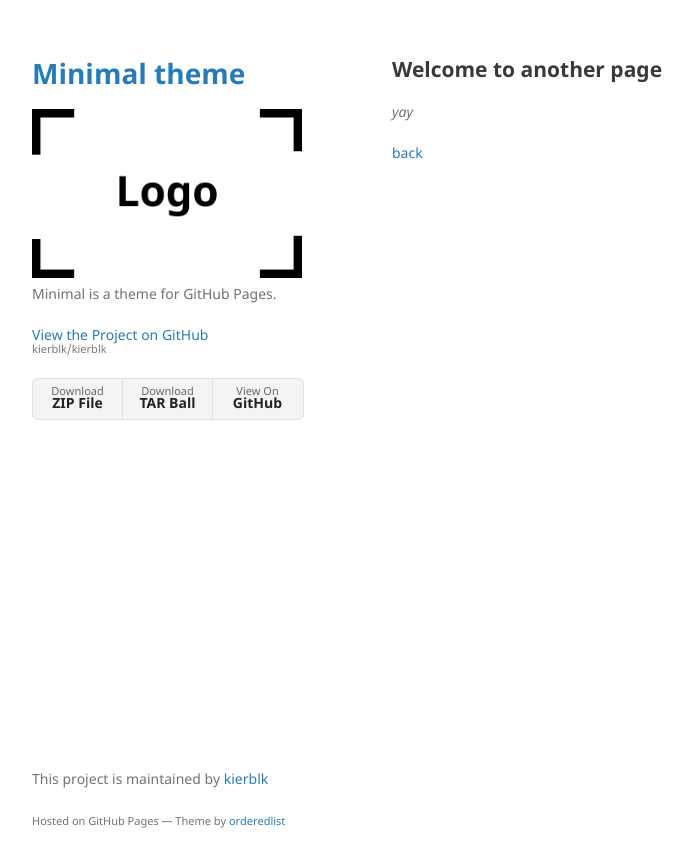
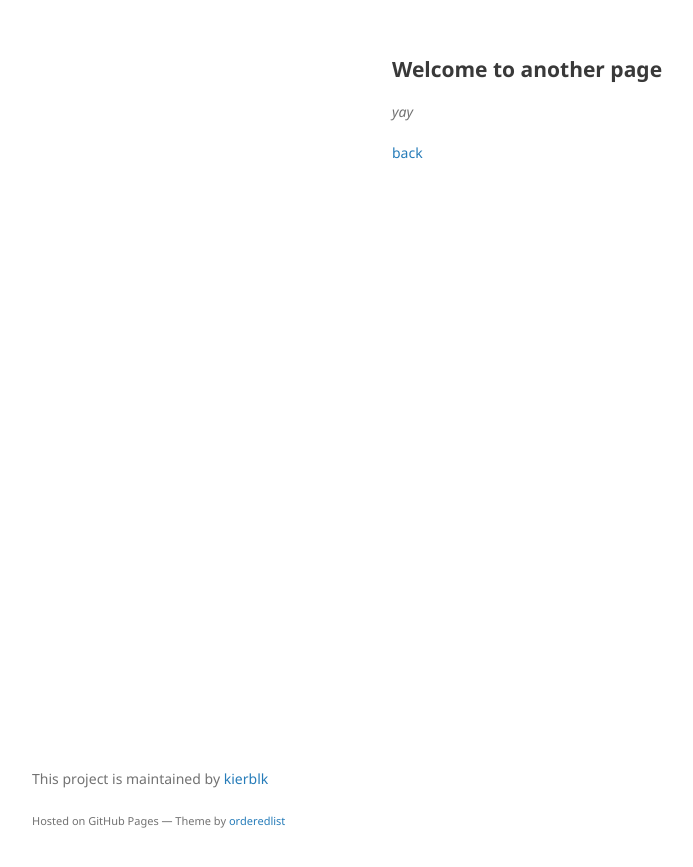
Before and after one commit to kierblk/kierblk, a Jekyll site: the page built from another-page.md, in a window 1280 px wide. Shown: the top 867 px of the page, without its empty margins (178-871 px from the left). Built offline with Jekyll 4.4.1, drawn with Linux system fonts in a browser that asks for light colours; our own code applies the rules of GitHub Pages for plain Markdown files.

Commit message:
remove header

```diff
--- a/_layouts/default.html
+++ b/_layouts/default.html
@@ -14,31 +14,6 @@
   </head>
   <body>
     <div class="wrapper">
-      <header>
-        <h1><a href="{{ "/" | absolute_url }}">{{ site.title | default: site.github.repository_name }}</a></h1>
-
-        {% if site.logo %}
-          <img src="{{site.logo | relative_url}}" alt="Logo" />
-        {% endif %}
-
-        <p>{{ site.description | default: site.github.project_tagline }}</p>
-
-        {% if site.github.is_project_page %}
-        <p class="view"><a href="{{ site.github.repository_url }}">View the Project on GitHub <small>{{ site.github.repository_nwo }}</small></a></p>
-        {% endif %}
-
-        {% if site.github.is_user_page %}
-        <p class="view"><a href="{{ site.github.owner_url }}">View My GitHub Profile</a></p>
-        {% endif %}
-
-        {% if site.show_downloads %}
-        <ul class="downloads">
-          <li><a href="{{ site.github.zip_url }}">Download <strong>ZIP File</strong></a></li>
-          <li><a href="{{ site.github.tar_url }}">Download <strong>TAR Ball</strong></a></li>
-          <li><a href="{{ site.github.repository_url }}">View On <strong>GitHub</strong></a></li>
-        </ul>
-        {% endif %}
-      </header>
       <section>
 
       {{ content }}
```
